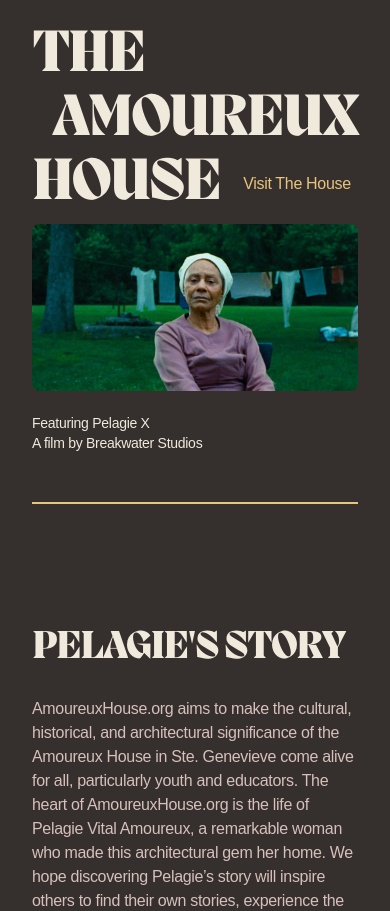
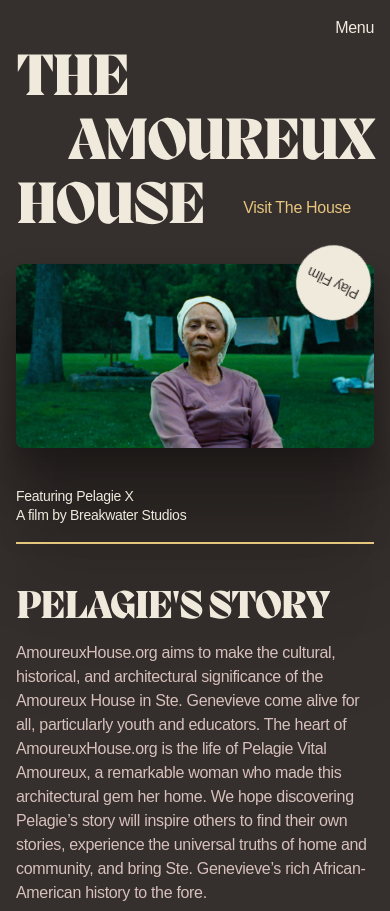
Before and after one commit to pchurro/the-amoureux-house, a Next.js app: page / in a window 390 px wide. Shown: the top 911 px of the page. Built offline with nearby package versions, Linux system fonts and the light colour scheme; a web font is replaced by a local one.

Commit message:
Structure and styling should be finished, starting interactivity work

```diff
--- a/src/pages/components/Hero.js
+++ b/src/pages/components/Hero.js
@@ -1,5 +1,6 @@
 import styles from "@/styles/Hero.module.css";
 import Image from "next/image";
+import NavTabs from "./NavTabs";
 
 export default function Hero({ data }) {
 
@@ -28,18 +29,20 @@
 
             </div> */}
 
-            <div className={styles.navTabs}>
-                {data.tabs.map((tab, index) => (
-                    <span key={index} className={`regular`}>
-                        {tab}
-                    </span>
-                ))}
+            <div className={styles.nav}>
+                <NavTabs tabs={data.tabs} />
             </div>
+
 
             <h1 className={styles.titleThe}>{data.title[0]}</h1>
 
             <div className={styles.image}>
                 <Image src={data.hero.source} width={data.hero.width} height={data.hero.height} alt={data.hero.alt} />
+                <div className={styles.playFilmWrapper}>
+                    <div className={styles.playFilm}>
+                        <span className="small">Play Film</span>
+                    </div>
+                </div>
             </div>
 
             <h1 className={styles.titleAmoureux}>{data.title[1]}</h1>
--- /dev/null
+++ b/src/pages/components/NavTabs.js
@@ -0,0 +1,36 @@
+import { useState } from "react";
+import styles from "@/styles/NavTabs.module.css";
+
+export default function NavTabs({ tabs }) {
+    const [isOpen, setIsOpen] = useState(false);
+
+    const toggleMenu = () => {
+        setIsOpen(!isOpen);
+    };
+
+    return (
+        <nav>
+            <div className={styles.navTabs}>
+                {tabs.map((tab, index) => (
+                    <span key={index} className={`regular`}>
+                        {tab}
+                    </span>
+                ))}
+            </div>
+            <div className={styles.navMobile}>
+                <span className={styles.navButton} onClick={toggleMenu}>
+                    {isOpen ? "Close" : "Menu"}
+                </span>
+            </div>
+            {isOpen && (
+                <div className={styles.mobileMenu}>
+                    {tabs.map((tab, index) => (
+                        <span key={index} className={`regular`}>
+                            {tab}
+                        </span>
+                    ))}
+                </div>
+            )}
+        </nav>
+    );
+}
--- a/src/styles/About.module.css
+++ b/src/styles/About.module.css
@@ -73,3 +73,16 @@
         height: fit-content;
     }
 }
+
+
+@media screen and (max-width: 768px) {
+    .about {
+        padding-top: 2rem;
+        gap:1rem;
+    }
+
+    .images{
+        padding: 1rem;
+    }
+
+}
--- a/src/styles/Hero.module.css
+++ b/src/styles/Hero.module.css
@@ -67,6 +67,12 @@
     width: 100%;
     height: auto;
     border-radius: 8px;
+    box-shadow: 0px 14px 30px 0px rgba(0, 0, 0, 0.25),
+                0px 55px 55px 0px rgba(0, 0, 0, 0.21),
+                0px 125px 75px 0px rgba(0, 0, 0, 0.13),
+                0px 221px 89px 0px rgba(0, 0, 0, 0.04),
+                0px 346px 97px 0px rgba(0, 0, 0, 0);
+
 }
 
 .titleAmoureux {
@@ -94,43 +100,51 @@
     align-self: center;
 }
 
+.playFilmWrapper{
+    display: none;
+}
+
+
 @media screen and (max-width: 1024px) {
 
-    .navTabs{
-        display: none;
-    }
+
     .hero {
         display: grid;
         grid-template-columns: repeat(2, 1fr);
         grid-gap: 1rem;
     }
+    .nav{
+        grid-row:1;
+        grid-column: 2;
+    }
+
 
     .titleThe {
         grid-column: 1/2;
-        grid-row: 1;
+        grid-row: 2;
         align-self: flex-start;
     }
 
     .titleAmoureux {
         grid-column: 1/3;
-        grid-row: 2;
+        grid-row: 3;
         text-align: end;
     }
 
     .titleHouse {
         grid-column: 1;
-        grid-row: 3;
+        grid-row: 4;
     }
 
     .image {
         grid-column: 1/3;
-        grid-row: 4;
-
+        grid-row: 5;
+        margin: 1rem 0;
     }
 
     .button{
         grid-column: 2;
-        grid-row: 3;
+        grid-row: 4;
         display: flex;
         align-items: center;
         justify-content: center;
@@ -138,10 +152,36 @@
 
     .subtitle{
         grid-column: 1;
-        grid-row: 5;
+        grid-row: 6;
+    }
+
+    .playFilmWrapper{
+        position: absolute;
+        display: inline;
+        right: 5%;
+        transform: translateY(-25%);
+        animation: rotate 10s linear infinite;
+    }
+
+    @keyframes rotate {
+        from {
+            transform: translateY(-25%) rotate(0deg);
+        }
+        to {
+            transform: translateY(-25%) rotate(360deg);
+        }
+    }
+
+    .playFilm{
+        width: 75px;
+        height: 75px;
+        background-color: var(--text);
+        border-radius: 100%;
+        display: flex;
+        align-items: center;
+        justify-content: center;
+        color: var(--primary);
     }
 
 
-
-
 }
--- a/src/styles/Home.module.css
+++ b/src/styles/Home.module.css
@@ -1,7 +1,13 @@
 .main{
-  background-color: var(--primary);
   padding: 2rem;
   display: flex;
   flex-direction: column;
   row-gap: 3rem;
 }
+
+@media screen and (max-width: 768px) {
+  .main{
+    padding:1rem;
+    row-gap: 1rem;
+  }
+}
--- /dev/null
+++ b/src/styles/NavTabs.module.css
@@ -0,0 +1,46 @@
+.navTabs {
+    display: flex;
+    flex-direction: column;
+    row-gap: 0.5rem;
+}
+
+.navMobile {
+    display: none;
+}
+
+.mobileMenu {
+    position: absolute;
+    top: 0;
+    left: 0;
+    width: 100%;
+    height: 100%;
+    background-color: var(--accent1);
+    display: flex;
+    flex-direction: column;
+    justify-content: center;
+    align-items: center;
+    row-gap: 1rem;
+    z-index: 2;
+
+}
+
+.mobileMenu span {
+    color: var(--primary);
+}
+
+@media screen and (max-width: 1024px) {
+    .navTabs {
+        display: none;
+    }
+
+    .navMobile {
+        display: flex;
+        justify-content: flex-end;
+    }
+
+    .navButton {
+        align-self: flex-end;
+        cursor: pointer;
+        z-index: 3;
+    }
+}
--- a/src/styles/globals.css
+++ b/src/styles/globals.css
@@ -28,6 +28,7 @@
   font-style: normal;
   letter-spacing: -0.02em;
   line-height: 1.5;
+  background-color: var(--primary);
 }
 
 h1{
```
